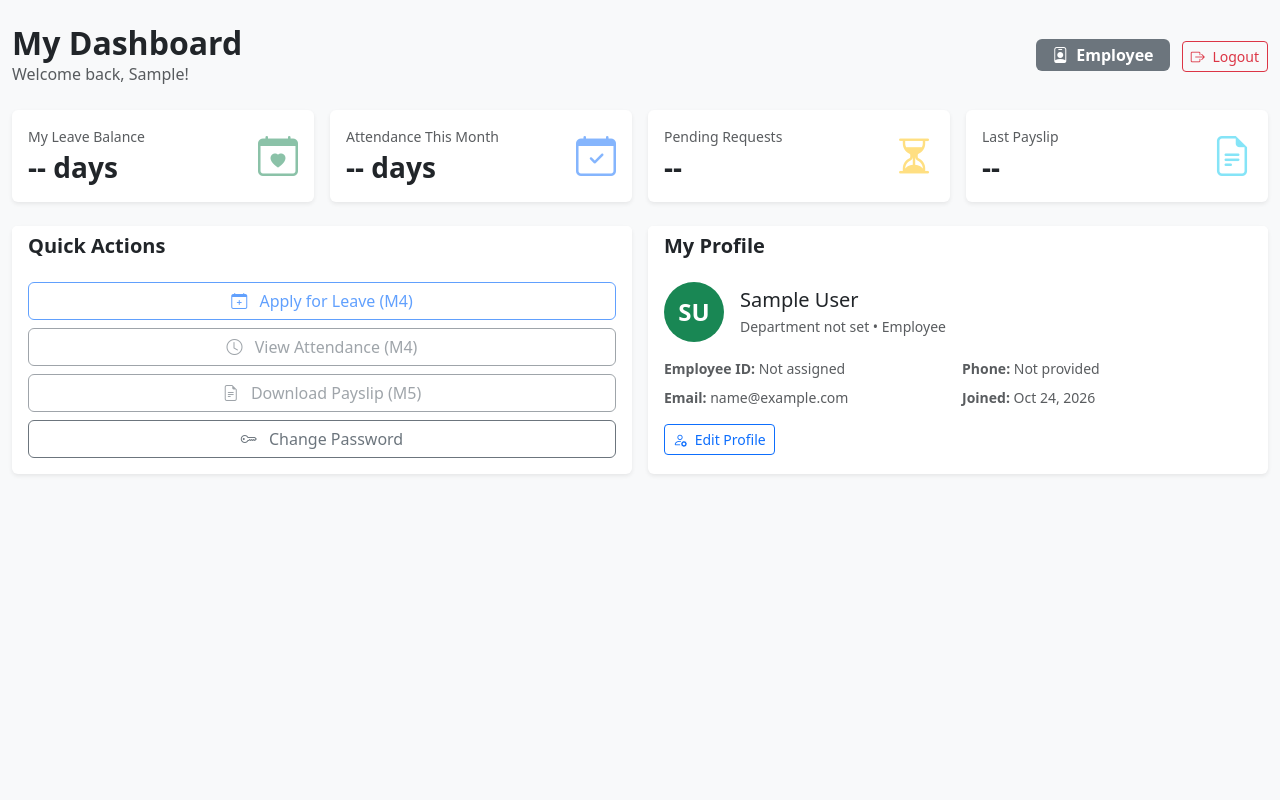
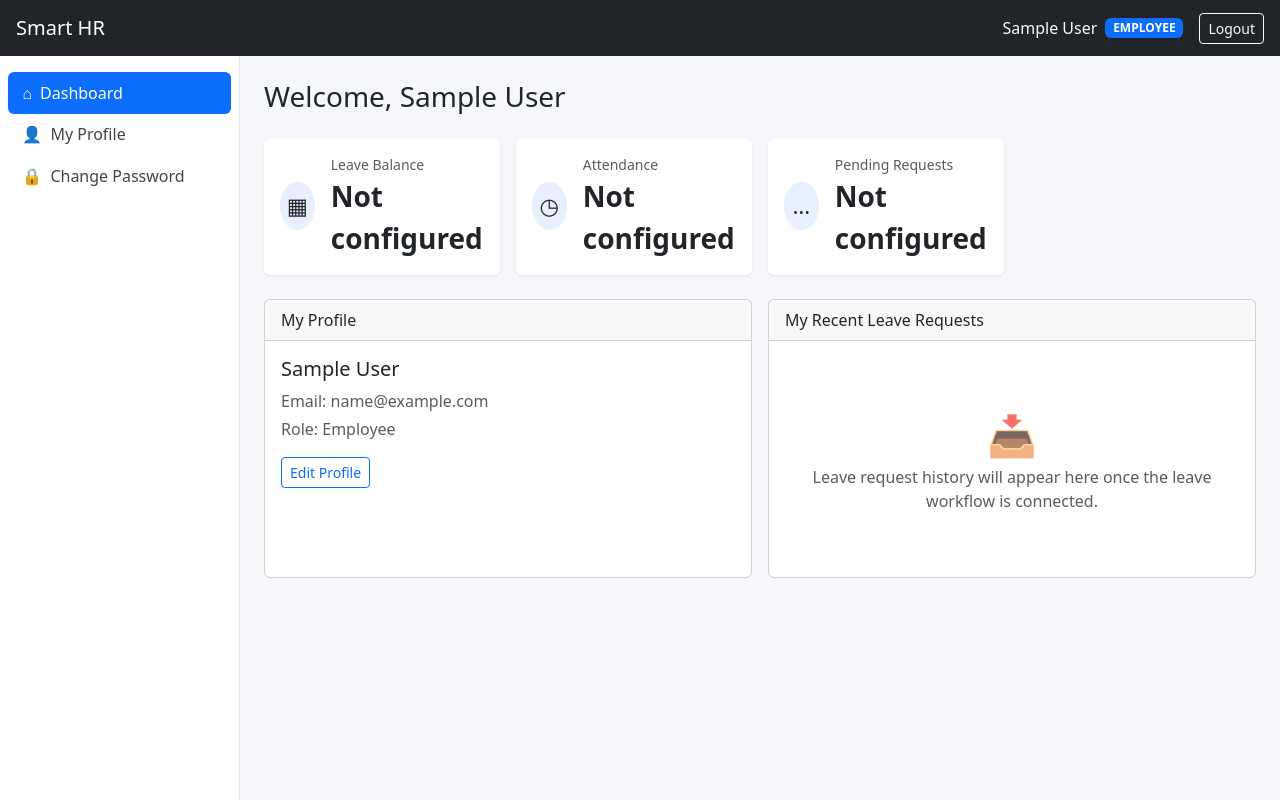
Before and after one commit to RajatSingh117/smart-hr-system, a Django app: page /my-dashboard/ in a window 1280 px wide. Run offline with Django 5.2, Linux system fonts and the light colour scheme; the visitor is signed in with stand-in values (Sample User, id 1).

Commit message:
feat: improve dashboard templates and navigation

```diff
--- a/config/settings.py
+++ b/config/settings.py
@@ -143,6 +143,7 @@ USE_TZ = True
 # https://docs.djangoproject.com/en/6.1/howto/static-files/
 
 STATIC_URL = 'static/'
+STATICFILES_DIRS = [BASE_DIR / 'static']
 STATIC_ROOT = BASE_DIR / 'staticfiles'
 
 # Default primary key field type
--- a/config/urls.py
+++ b/config/urls.py
@@ -1,17 +1,17 @@
 
 """
-URL configuration for config project.
+URL configuration for the Smart HRMS project.
 """
 from functools import wraps
 
 from django.contrib import admin
-from django.urls import path, include
-from django.views.generic import TemplateView
 from django.contrib.auth.decorators import login_required
 from django.http import HttpResponseForbidden
-from django.shortcuts import redirect
+from django.shortcuts import redirect, render
+from django.urls import include, path, reverse
 
 from apps.accounts.models import User
+from apps.employees.models import Department, Employee
 
 
 def role_required(*allowed_roles):
@@ -22,48 +22,164 @@ def role_required(*allowed_roles):
                 return HttpResponseForbidden(
                     "You do not have permission to access this page."
                 )
+            return view_func(request, *args, **kwargs)
+        return wrapper
+    return decorator
 
-            return view_func(request, *args, **kwargs)
 
-        return wrapper
-
-    return decorator
+def get_dashboard_context(request, title, menu_items, cards):
+    return {
+        "user": request.user,
+        "role": request.user.get_role_display(),
+        "dashboard_title": title,
+        "menu_items": menu_items,
+        "cards": cards,
+    }
 
 
 @login_required
 @role_required(User.Role.ADMIN)
 def admin_dashboard(request):
-    return TemplateView.as_view(
-        template_name='dashboards/admin.html'
-    )(request)
+    menu_items = [
+        {
+            "label": "Dashboard",
+            "url": reverse("admin-dashboard"),
+            "icon": "⌂",
+            "active": True,
+        },
+        {
+            "label": "Django Admin",
+            "url": reverse("admin:index"),
+            "icon": "⚙",
+            "active": False,
+        },
+    ]
+
+    cards = [
+        {
+            "title": "Total User Accounts",
+            "value": User.objects.count(),
+            "icon": "👥",
+        },
+        {
+            "title": "Active Employees",
+            "value": Employee.objects.filter(
+                employment_status=Employee.EmploymentStatus.ACTIVE
+            ).count(),
+            "icon": "✓",
+        },
+        {
+            "title": "Departments",
+            "value": Department.objects.filter(is_active=True).count(),
+            "icon": "▤",
+        },
+    ]
+
+    context = get_dashboard_context(
+        request, "Admin Dashboard", menu_items, cards
+    )
+    return render(request, "dashboards/admin_dashboard.html", context)
 
 
 @login_required
 @role_required(User.Role.ADMIN, User.Role.HR)
 def hr_dashboard(request):
-    return TemplateView.as_view(
-        template_name='dashboards/hr.html'
-    )(request)
+    menu_items = [
+        {
+            "label": "Dashboard",
+            "url": reverse("hr-dashboard"),
+            "icon": "⌂",
+            "active": True,
+        },
+        {
+            "label": "My Profile",
+            "url": reverse("accounts:profile"),
+            "icon": "👤",
+            "active": False,
+        },
+    ]
+
+    cards = [
+        {
+            "title": "Employee Profiles",
+            "value": Employee.objects.count(),
+            "icon": "👥",
+        },
+        {
+            "title": "Active Employees",
+            "value": Employee.objects.filter(
+                employment_status=Employee.EmploymentStatus.ACTIVE
+            ).count(),
+            "icon": "✓",
+        },
+        {
+            "title": "Departments",
+            "value": Department.objects.filter(is_active=True).count(),
+            "icon": "▤",
+        },
+    ]
+
+    context = get_dashboard_context(
+        request, "HR Dashboard", menu_items, cards
+    )
+    return render(request, "dashboards/hr_dashboard.html", context)
 
 
 @login_required
 def my_dashboard(request):
-    return TemplateView.as_view(
-        template_name='dashboards/employee.html'
-    )(request)
+    menu_items = [
+        {
+            "label": "Dashboard",
+            "url": reverse("my-dashboard"),
+            "icon": "⌂",
+            "active": True,
+        },
+        {
+            "label": "My Profile",
+            "url": reverse("accounts:profile"),
+            "icon": "👤",
+            "active": False,
+        },
+        {
+            "label": "Change Password",
+            "url": reverse("accounts:password_change"),
+            "icon": "🔒",
+            "active": False,
+        },
+    ]
+
+    cards = [
+        {
+            "title": "Leave Balance",
+            "value": "Not configured",
+            "icon": "▦",
+        },
+        {
+            "title": "Attendance",
+            "value": "Not configured",
+            "icon": "◷",
+        },
+        {
+            "title": "Pending Requests",
+            "value": "Not configured",
+            "icon": "…",
+        },
+    ]
+
+    context = get_dashboard_context(
+        request, "My Dashboard", menu_items, cards
+    )
+    return render(request, "dashboards/employee_dashboard.html", context)
 
 
 urlpatterns = [
-    path('admin/', admin.site.urls),
-
-    # Auth URLs
-    path('accounts/', include('apps.accounts.urls', namespace='accounts')),
-
-    # Dashboard URLs
-    path('admin-dashboard/', admin_dashboard, name='admin-dashboard'),
-    path('hr-dashboard/', hr_dashboard, name='hr-dashboard'),
-    path('my-dashboard/', my_dashboard, name='my-dashboard'),
-
-    # Root redirect to login
-    path('', lambda request: redirect('accounts:login')),
+    path("admin/", admin.site.urls),
+    path(
+        "accounts/",
+        include("apps.accounts.urls", namespace="accounts"),
+    ),
+    path("admin-dashboard/", admin_dashboard, name="admin-dashboard"),
+    path("hr-dashboard/", hr_dashboard, name="hr-dashboard"),
+    path("my-dashboard/", my_dashboard, name="my-dashboard"),
+    path("", lambda request: redirect("accounts:login")),
 ]
--- a/templates/dashboards/dashboard_base.html
+++ b/templates/dashboards/dashboard_base.html
@@ -1,22 +1,31 @@
+
 {% extends "base.html" %}
 {% load static %}
 
 {% block title %}{% block dashboard_title %}Dashboard{% endblock %} | Smart HR{% endblock %}
 
+{% block extra_css %}
+<link rel="stylesheet" href="{% static 'css/main.css' %}">
+{% endblock %}
+
 {% block content %}
-<link rel="stylesheet" href="https://cdn.jsdelivr.net/npm/bootstrap@5.3.3/dist/css/bootstrap.min.css">
-<link rel="stylesheet" href="{% static 'css/main.css' %}">
+{% include "partials/_navbar.html" %}
 
-{% include "partials/_navbar.html" %}
 <div class="hr-layout">
   {% include "partials/_sidebar.html" %}
+
   <main class="hr-main p-3 p-lg-4">
-    {% include "partials/_messages.html" %}
-    <h1 class="h3 mb-4">{% block page_heading %}Dashboard{% endblock %}</h1>
+    {% include "partials/_message.html" %}
+
+    <h1 class="h3 mb-4">
+      {% block page_heading %}Dashboard{% endblock %}
+    </h1>
+
     {% block dashboard_body %}{% endblock %}
   </main>
 </div>
+{% endblock %}
 
-<script src="https://cdn.jsdelivr.net/npm/bootstrap@5.3.3/dist/js/bootstrap.bundle.min.js"></script>
+{% block extra_js %}
 <script src="{% static 'js/main.js' %}"></script>
 {% endblock %}
--- /dev/null
+++ b/templates/dashboards/employee_dashboard.html
@@ -0,0 +1,42 @@
+{% extends "dashboards/dashboard_base.html" %}
+{% block dashboard_title %}My Dashboard{% endblock %}
+{% block page_heading %}Welcome, {{ request.user.get_full_name|default:request.user.get_username }}{% endblock %}
+
+{% block dashboard_body %}
+<div class="row g-3 mb-4">
+  {% for card in cards %}
+    <div class="col-12 col-sm-6 col-xl-3">
+      {% include "partials/_stat_card.html" with title=card.title value=card.value icon=card.icon %}
+    </div>
+  {% endfor %}
+</div>
+
+<div class="row g-3">
+  <div class="col-12 col-lg-6">
+    <div class="card h-100">
+      <div class="card-header">My Profile</div>
+      <div class="card-body">
+        <h5>{{ request.user.get_full_name|default:request.user.get_username }}</h5>
+        <p class="text-muted mb-1">
+          Email: {{ request.user.email }}
+        </p>
+        <p class="text-muted mb-3">
+          Role: {{ request.user.get_role_display }}
+        </p>
+        <a href="{% url 'accounts:profile' %}" class="btn btn-outline-primary btn-sm">
+          Edit Profile
+        </a>
+      </div>
+    </div>
+  </div>
+
+  <div class="col-12 col-lg-6">
+    <div class="card h-100">
+      <div class="card-header">My Recent Leave Requests</div>
+      <div class="card-body">
+        {% include "partials/_empty_state.html" with message="Leave request history will appear here once the leave workflow is connected." %}
+      </div>
+    </div>
+  </div>
+</div>
+{% endblock %}
--- a/templates/errors/404.html
+++ b/templates/errors/404.html
@@ -5,6 +5,6 @@
 <div class="container text-center py-5">
   <h1 class="display-4">404</h1>
   <p class="lead">We could not find the page you were looking for.</p>
-  <a href="{% url 'reports:dashboard' %}" class="btn btn-primary">Back to my dashboard</a>
+  <a href="{% url 'accounts:dashboard_redirect' %}" class="btn btn-primary">Back to my dashboard</a>
 </div>
 {% endblock %}
--- a/templates/errors/505.html
+++ b/templates/errors/505.html
@@ -5,6 +5,6 @@
 <div class="container text-center py-5">
   <h1 class="display-4">505</h1>
   <p class="lead">An HTTP 505 Error occurs when a website's server does not support or recognize the specific version of the HTTP protocol that your web browser used to make the request.</p>
-  <a href="{% url 'reports:dashboard' %}" class="btn btn-primary">Back to my dashboard</a>
+  <a href="{% url 'accounts:dashboard_redirect' %}" class="btn btn-primary">Back to my dashboard</a>
 </div>
 {% endblock %}
--- a/templates/partials/_navbar.html
+++ b/templates/partials/_navbar.html
@@ -1,14 +1,30 @@
+
 <nav class="navbar navbar-dark bg-dark px-3 hr-navbar">
   <div class="d-flex align-items-center">
-    <button class="btn btn-outline-light btn-sm me-3 d-lg-none" id="sidebar-toggle" type="button" aria-label="Toggle menu">&#9776;</button>
+    <button
+      class="btn btn-outline-light btn-sm me-3 d-lg-none"
+      id="sidebar-toggle"
+      type="button"
+      aria-label="Toggle menu"
+      aria-expanded="false"
+      aria-controls="hr-sidebar"
+    >&#9776;</button>
+
     <span class="navbar-brand mb-0 h1">Smart HR</span>
   </div>
+
   <div class="d-flex align-items-center text-light">
-    <span class="me-2 d-none d-md-inline">{{ request.user.get_full_name|default:request.user.get_username }}</span>
+    <span class="me-2 d-none d-md-inline">
+      {{ request.user.get_full_name|default:request.user.get_username }}
+    </span>
+
     <span class="badge bg-primary text-uppercase me-3">{{ role }}</span>
-    <form method="post" action="{% url 'logout' %}" class="m-0">
+
+    <form method="post" action="{% url 'accounts:logout' %}" class="m-0">
       {% csrf_token %}
-      <button type="submit" class="btn btn-outline-light btn-sm">Logout</button>
+      <button type="submit" class="btn btn-outline-light btn-sm">
+        Logout
+      </button>
     </form>
   </div>
 </nav>
```
Also changed, not shown: templates/dashboards/employee_dahsboard.html (deleted, +0 -20 lines), templates/errors/403.html (+16 -0 lines), static/js/main.js (renamed from static/JS/main.js), templates/partials/_empty_state.html (renamed from templates/partials/_empty-state.html), templates/partials/_stat_card.html (renamed from templates/partials/_stat-card.html).
